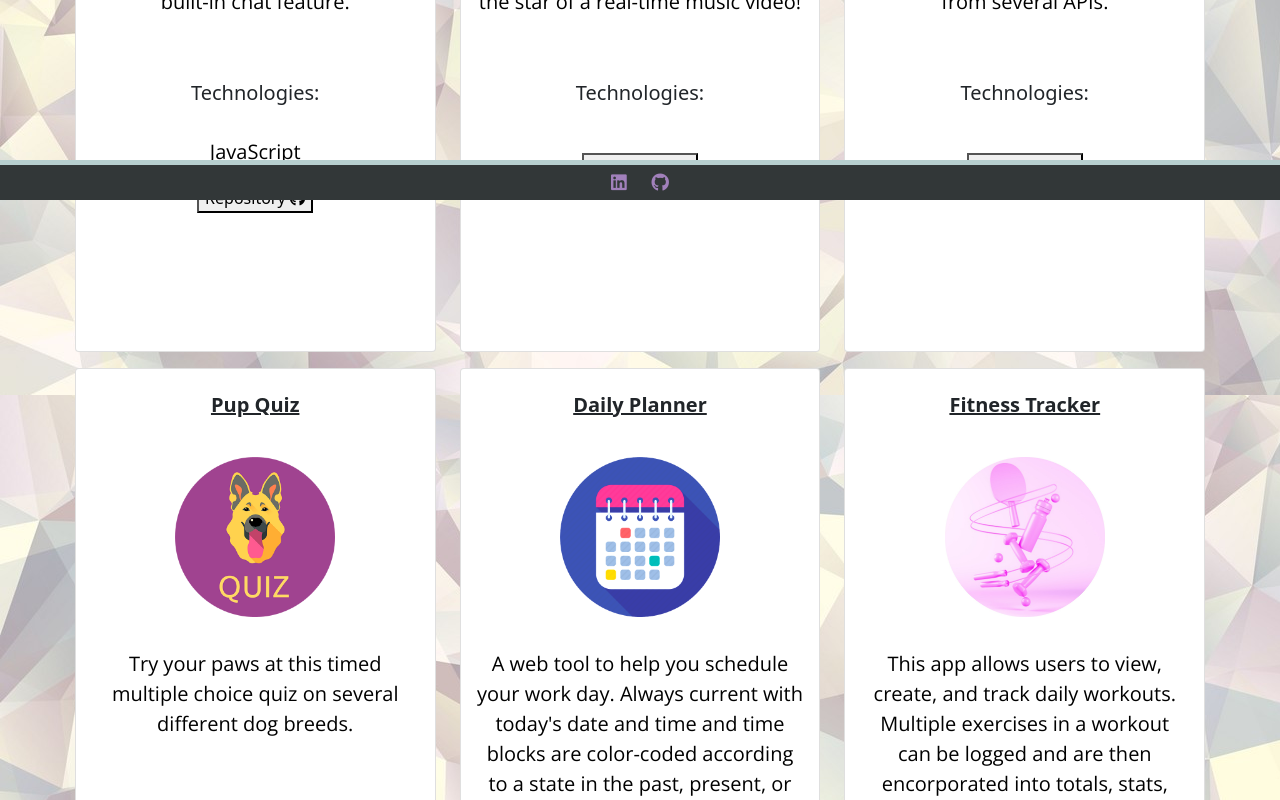
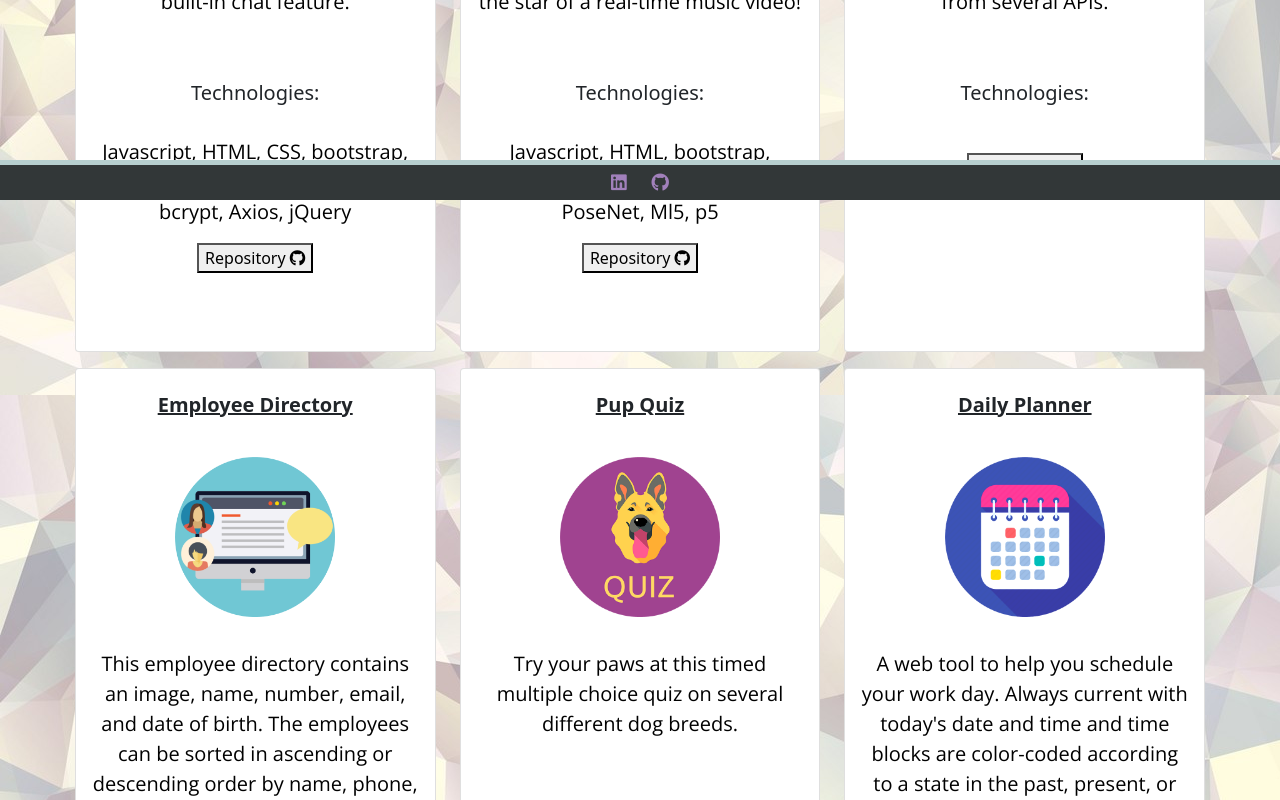
Before and after one commit to markkimeyer/reactProfile, a React (Create React App) app in the folder client/: page /gallery in a window 1280 px wide. Shown: the part 600-1400 px from the top of the page. Built offline with nearby package versions, Linux system fonts and the light colour scheme.

Commit message:
port push

```diff
--- a/client/src/data/projects.js
+++ b/client/src/data/projects.js
@@ -9,7 +9,7 @@ export default [
          "title": "Park Pack",
          "description": "This app allows users to create a user and dog profile, upload a picture, and view other users to create friendships. There is also a built-in chat feature.",
         "repo": "https://github.com/markkimeyer/park-pack",
-        "tech": "JavaScript"
+        "tech": ["Javascript", ", ", "HTML", ", ", "CSS", ", ","bootstrap",", ","handlebars.js",", ","MySQL",", ","sequelize",", ","bcrypt",", ","Axios",", ","jQuery"]
     },
     {
         "image": "/Images/karaoke.png",
@@ -17,7 +17,8 @@ export default [
         "live": "https://coders-delight-karaoke.herokuapp.com/",
          "title": "k{AR}aoke",
          "description": "This singing app features songs and lyric videos with an augmented reality twist. Each song has a unique effect that makes you the star of a real-time music video!",
-        "repo": "https://github.com/markkimeyer/park-pack"
+        "repo": "https://github.com/markkimeyer/park-pack",
+        "tech": ["Javascript", ", ", "HTML", ", ","bootstrap",", ","react,js",", ","MongoDB",", ","bcrypt",", ","PoseNet",", ","Ml5",", ","p5"]
     },
     {
         "image": "/Images/caricon.jpg",
@@ -26,6 +27,15 @@ export default [
          "title": "Recharge",
          "description": "An application to connect electric car owners with nearby charging stations. Myself and 3 others created this app using Ajax calls from several APIs.",
         "repo": "https://github.com/markkimeyer/RechargeCarApp"
+    },
+    {
+        "image": "/Images/EMPdirect.png",
+        "alt": "Employee Directory",
+        "live": "https://markkimeyer.github.io/new-employee-directory/",
+         "title": "Employee Directory",
+         "description": "This employee directory contains an image, name, number, email, and date of birth. The employees can be sorted in ascending or descending order by name, phone, or date of birth.",
+        "repo": "https://github.com/markkimeyer/new-employee-directory",
+        "tech": ["React", ", ", "JavaScript", ", ","CSS", "Sort functionality"]
     },
     {
         "image": "/Images/quizmvcircle.png",
@@ -55,12 +65,5 @@ export default [
         "repo": "https://github.com/markkimeyer/fitness-tracker"
     },
 
-    {
-        "image": "/Images/EMPdirect.png",
-        "alt": "Employee Directory",
-        "live": "https://markkimeyer.github.io/new-employee-directory/",
-         "title": "Employee Directory",
-         "description": "This employee directory contains an image, name, number, email, and date of birth. The employees can be sorted in ascending or descending order by name, phone, or date of birth.",
-        "repo": "https://github.com/markkimeyer/new-employee-directory"
-    },
+
 ]
```
